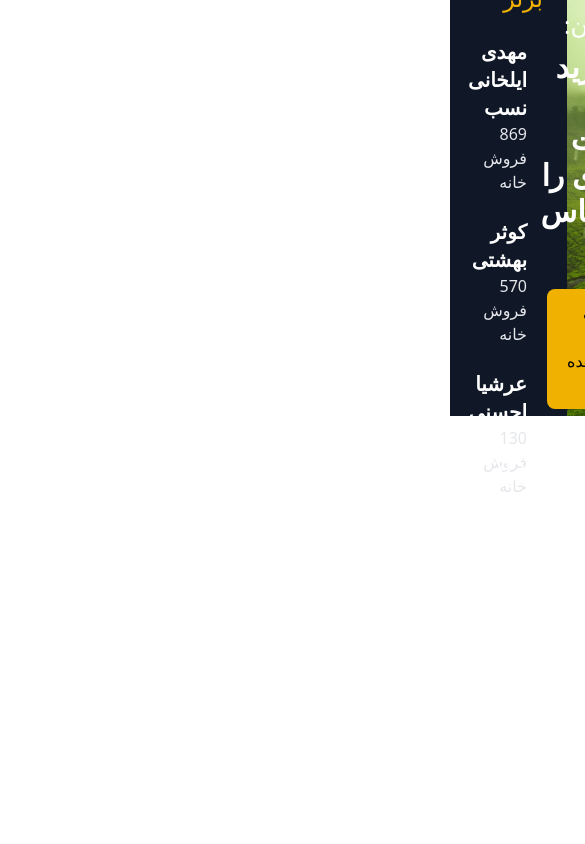
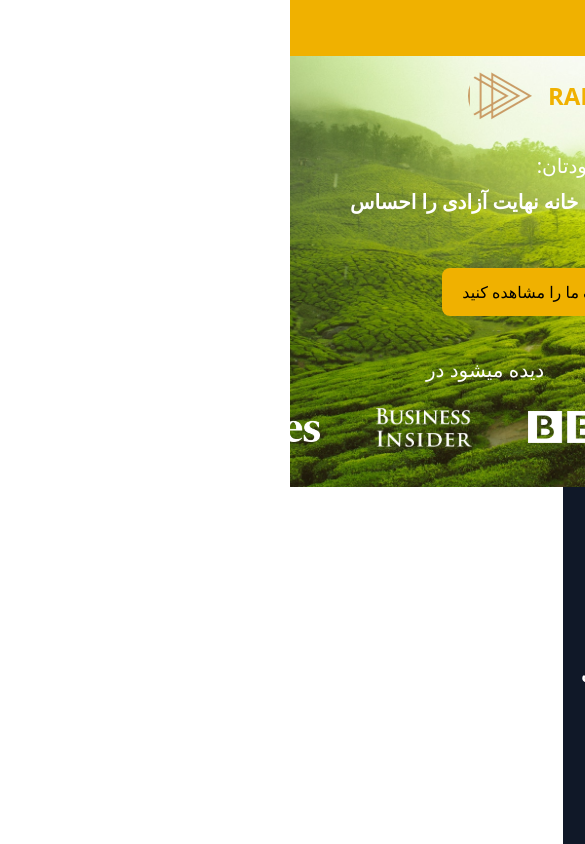
Before and after one commit to Mukhtarrahimi/AmlakPortal, a Next.js app: page / in a window 390 px wide. Shown: the top 844 px of the page, 585 px wide, since content can reach past the window. Built offline with nearby package versions, Linux system fonts and the light colour scheme.

Commit message:
header layout changed

```diff
--- a/components/header/Header.js
+++ b/components/header/Header.js
@@ -12,20 +12,20 @@ function Header() {
 
   return (
     <div className="header relative w-full">
-      <div className="navbar h-screen w-24 bg-yellow-500 flex items-start justify-center fixed top-0 right-0 z-50">
+      <div className="navbar fixed w-full md:h-screen md:w-24 bg-yellow-500 flex  items-center p-3 md:items-start md:justify-center  top-0 md:right-0 z-50">
         <button
           onClick={toggleBtn}
-          className="mt-6 p-2 border-2 rounded-lg border-gray-900 hover:bg-yellow-600 transition"
+          className="p-1 md:p-2 bg-yellow-600 rounded  border-gray-900 hover:rounded hover:bg-yellow-700 transition"
         >
           <FontAwesomeIcon
             icon={isClick ? faTimes : faBars}
-            className="text-gray-900 text-2xl"
+            className="text-gray-900 text-xl md:text-2xl"
           />
         </button>
       </div>
 
       <div
-        className={`fixed top-0 right-24 w-screen h-screen bg-gray-900 z-30  flex flex-col justify-center items-center gap-6 transition-all duration-500 ${
+        className={`fixed top-0  md:right-24 w-screen h-screen bg-gray-900 z-30  flex flex-col justify-center items-center gap-6 transition-all duration-500 ${
           isClick ? 'opacity-100 visible' : 'opacity-0 invisible'
         }`}
       >
@@ -44,12 +44,12 @@ function Header() {
       </div>
 
       {/* بخش اصلی Header */}
-      <div className="w-full h-[26rem] flex relative">
-        <div className="right pr-40 w-[70%] relative flex flex-col justify-center">
+      <div className="w-full h-[26rem] flex-col md:flex relative">
+        <div className="right md:pr-40 w-full md:w-[70%] relative flex flex-col items-center justify-center">
           <div className="absolute inset-0 bg-[url('/img/back.jpg')] bg-cover bg-center"></div>
           <div className="relative z-10 flex flex-col items-start p-10 gap-6">
             {/* لوگو */}
-            <div className="logo flex flex-row-reverse  items-center gap-4">
+            <div className="logo flex  flex-row-reverse mt-6  items-center gap-4">
               <div className="w-16 h-16 relative">
                 <Image
                   src="/img/favicon.png"
@@ -58,15 +58,15 @@ function Header() {
                   className="rounded-full object-cover"
                 />
               </div>
-              <p className="text-yellow-500 text-3xl uppercase font-bold">
+              <p className="text-yellow-500 text-2xl md:text-3xl uppercase font-bold">
                 Rahimi
               </p>
             </div>
 
             {/* عنوان */}
             <div className="title text-white">
-              <p className="text-2xl">خانه خودتان:</p>
-              <p className="text-3xl font-semibold mt-2">
+              <p className=" text-xl md:text-2xl">خانه خودتان:</p>
+              <p className=" text-xl md:text-3xl font-semibold mt-2">
                 با خرید خانه نهایت آزادی را احساس کنید
               </p>
             </div>
@@ -82,9 +82,9 @@ function Header() {
             {/* لوگوهای دیده‌شده در */}
             <div>
               <p className="text-white text-center text-xl mt-4">
-                دیده می‌شود در
+                دیده میشود در
               </p>
-              <div className="flex items-center gap-14 mt-3">
+              <div className="flex items-center gap-14 mt-6">
                 <Image
                   src="/img/logo-bbc.png"
                   width={50}
--- /dev/null
+++ b/components/templates/index/Features.js
@@ -0,0 +1,7 @@
+import React from 'react';
+
+function Features() {
+  return <div></div>;
+}
+
+export default Features;
--- a/pages/index.js
+++ b/pages/index.js
@@ -1,7 +1,12 @@
+import Features from '@/components/templates/index/Features';
 import React from 'react';
 
 function index() {
-  return <div></div>;
+  return (
+    <div>
+      <Features />
+    </div>
+  );
 }
 
 export default index;
```
